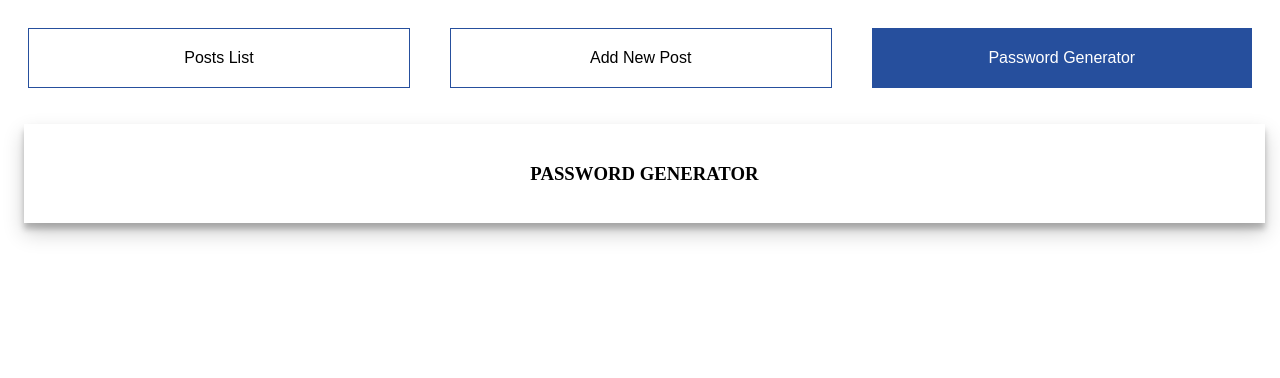
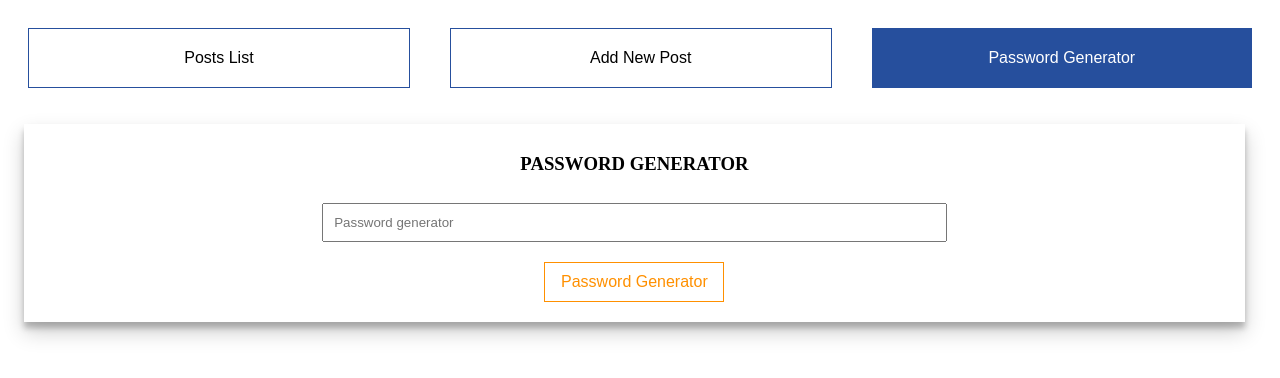
Before and after one commit to dodimoop/my-articles, a React (Create React App) app: page /password-generator in a window 1280 px wide. Shown: the top 378 px of the page. Built offline with nearby package versions, Linux system fonts and the light colour scheme.

Commit message:
Make a password generator

```diff
--- a/src/pages/passwordGenerator.js
+++ b/src/pages/passwordGenerator.js
@@ -1,12 +1,16 @@
-import React from 'react'
+import React, { useState } from 'react'
 import { createUseStyles } from 'react-jss'
+
+// import component which you will use
+import Input from '../components/input'
+import Button from '../components/button'
 
 const useStyles = createUseStyles({
   paper: {
     boxShadow: '0 10px 20px rgba(0,0,0,0.19), 0 6px 6px rgba(0,0,0,0.23)',
     background: '#fff',
     margin: '1rem',
-    padding: 20,
+    padding: 10,
     width: '95%'
   },
   title: {
@@ -17,9 +21,34 @@ const useStyles = createUseStyles({
 const PasswordGenerator = () => {
   const classes = useStyles()
 
+  // getter and setter
+  const [password, setPassword] = useState('')
+
+  // Method for creating a password generator
+  const buttonPassword = () => {
+    let resultPassword = ''
+    const mixCharacters =
+      '+-tu!)@#cdefghiSTUV<~>ab%^&$jkqr*(svwq56LMyz0189ABCD27EFGHIJK34NOPQRlmnopWQYX'
+    for (let i = 0; i <= 11; i += 1) {
+      const random = Math.floor(Math.random() * mixCharacters.length)
+      resultPassword += mixCharacters.charAt(random)
+    }
+    setPassword(resultPassword)
+  }
+
   return (
     <div className={classes.paper}>
       <h3 className={classes.title}>PASSWORD GENERATOR</h3>
+      <div>
+        <Input
+          type="text"
+          className={classes.input}
+          placeholder="Password generator"
+          value={password}
+          readOnly
+        />
+        <Button onClick={() => buttonPassword()}>Password Generator</Button>
+      </div>
     </div>
   )
 }
```
